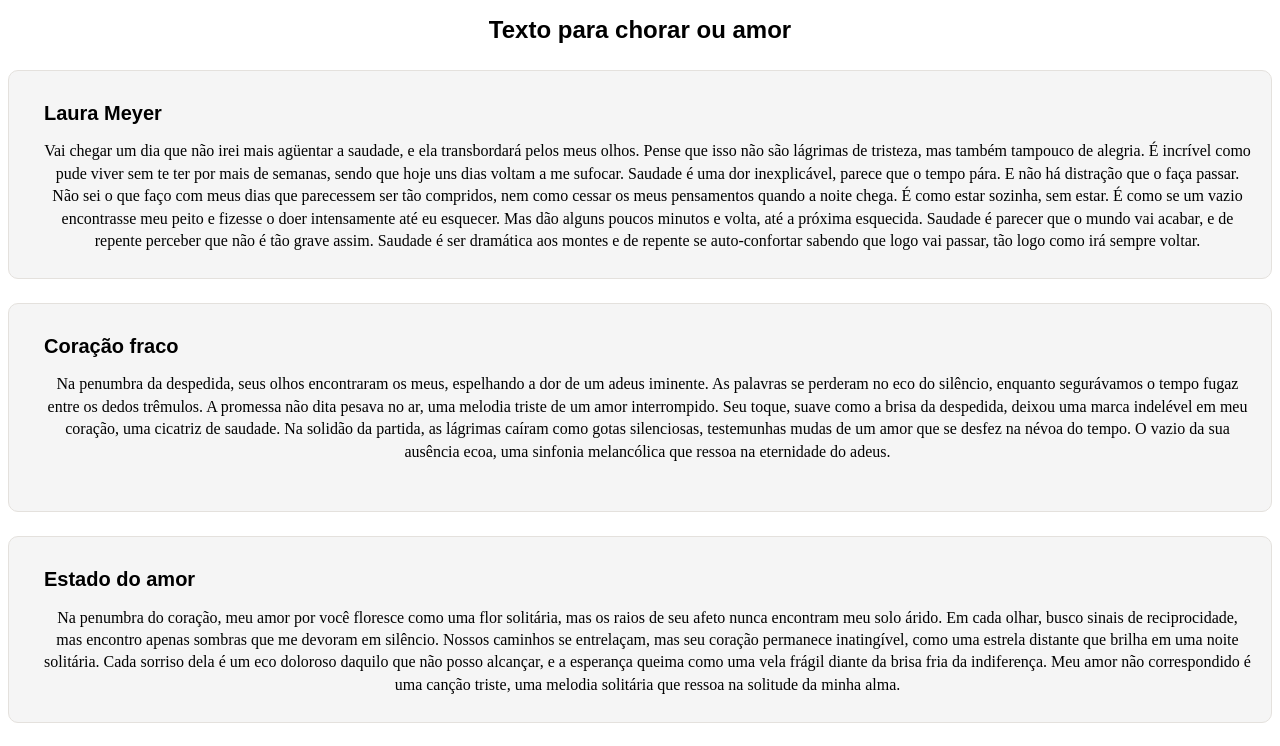
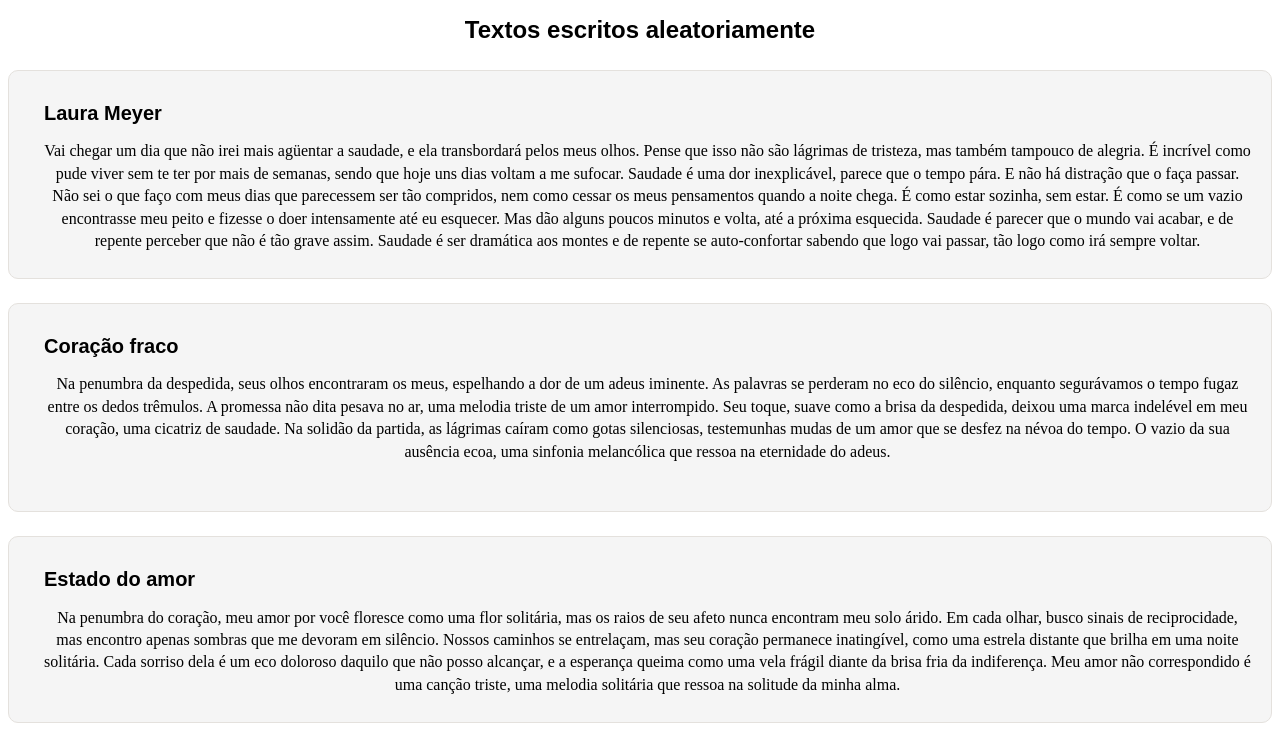
Before and after one commit to arthurdelaterra12B/Texto1, a plain HTML site: page index.html in a window 1280 px wide. Shown: the top 746 px of the page. Drawn offline with Linux system fonts and the light colour scheme; a web font is replaced by a local one.

Commit message:
uma pequena mudança no título

```diff
--- a/index.html
+++ b/index.html
@@ -10,10 +10,10 @@
     <link rel="Whisper" href="https://fonts.googleapis.com">
 <link rel="Whisper" href="https://fonts.gstatic.com" crossorigin>
 <link href="https://fonts.googleapis.com/css2?family=Cabin:ital,wght@0,400..700;1,400..700&family=Whisper&display=swap" rel="stylesheet">
-    <title>TEXTO</title>
+    <title>TEXTOS</title>
 </head>
 <body>
-    <h1>Texto para chorar ou amor</h1>
+    <h1>Textos escritos aleatoriamente</h1>
 
     <div>
         <h2>Laura Meyer</h2>
```
